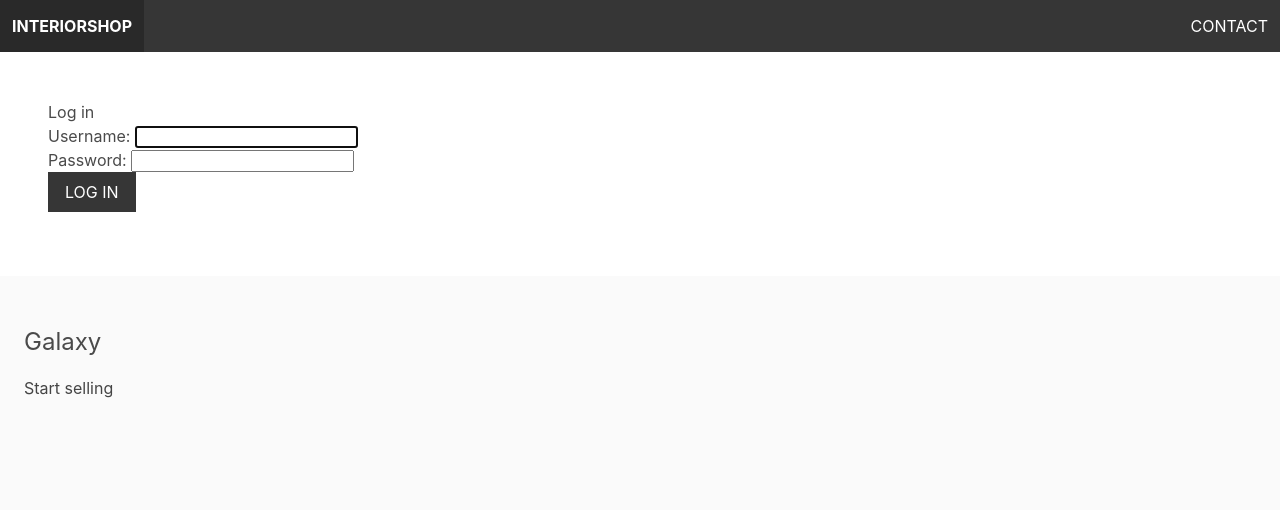
After one commit to feeling-free/Multivendor-Marketplace-Django, a Django app: page /sellers/login/ in a window 1280 px wide. The commit adds this page. Shown: the top 510 px of the page. Run offline with Django 3.2, Linux system fonts and the light colour scheme.

Commit message:
login feature added

```diff
--- a/apps/sellers/templates/become_seller.html
+++ b/apps/sellers/templates/become_seller.html
@@ -17,4 +17,9 @@
     </div>
 </form>
 
+<hr>
+
+<h2 class='subtitle'>Already have an account?</h2>
+
+<a href="{% url 'login' %}">Login</a>
 {% endblock %}
--- /dev/null
+++ b/apps/sellers/templates/login.html
@@ -0,0 +1,20 @@
+{% extends 'base.html' %}
+
+{% block title %}Log in{% endblock %}
+
+{% block content %}
+<h1>Log in</h1>
+<form method="post" action="." >
+    {% csrf_token %}
+
+    {{ form.as_p }}
+
+    <div class="field">
+        <div class="control">
+            <button class="button is-dark is-uppercase">Log in</button>
+
+        </div>
+    </div>
+</form>
+
+{% endblock %}
--- a/apps/sellers/urls.py
+++ b/apps/sellers/urls.py
@@ -6,5 +6,6 @@ urlpatterns = [
     path('become-seller/', views.become_seller, name='become_seller'),
     path('seller-admin/', views.seller_admin, name='seller_admin'),
     path('logout/', auth_views.LogoutView.as_view(), name='logout'),
+    path('login/', auth_views.LoginView.as_view(template_name='login.html'), name='login'),
 
 ]
```
Also changed, not shown: db.sqlite3.
